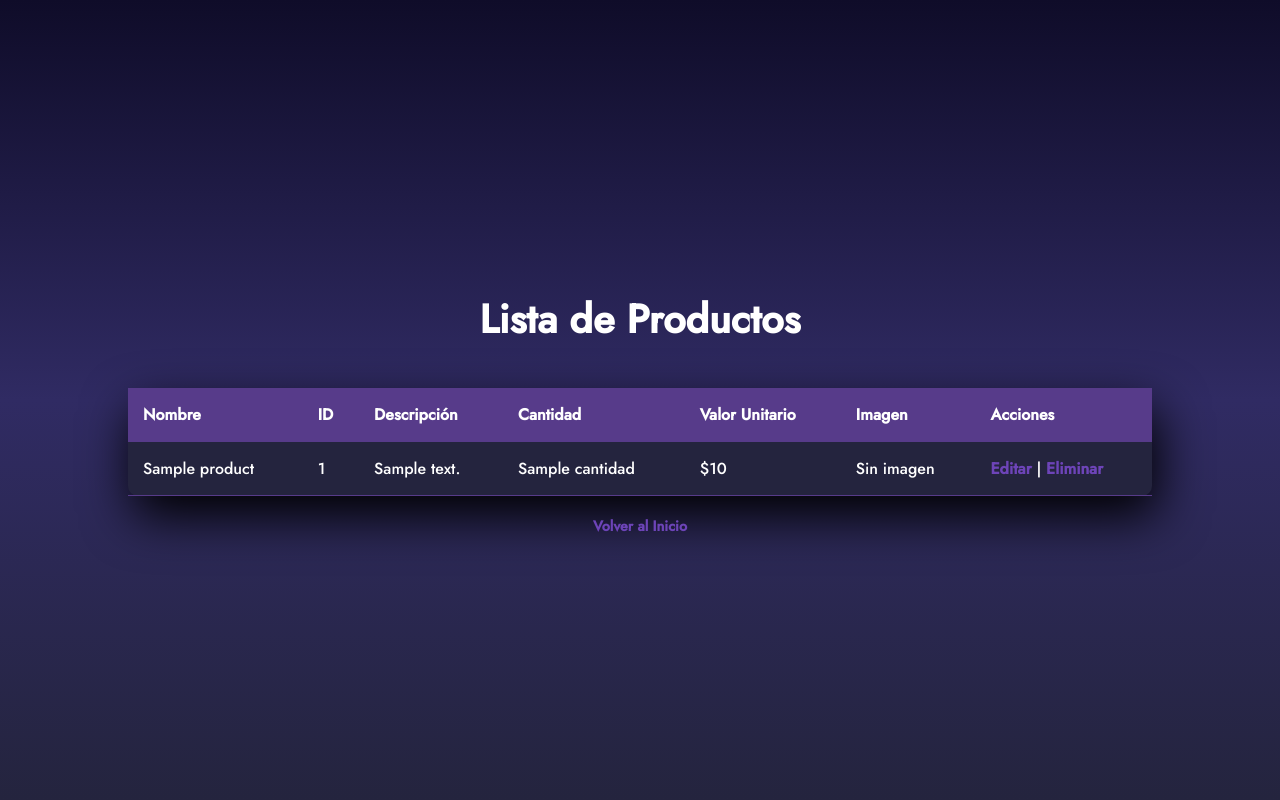
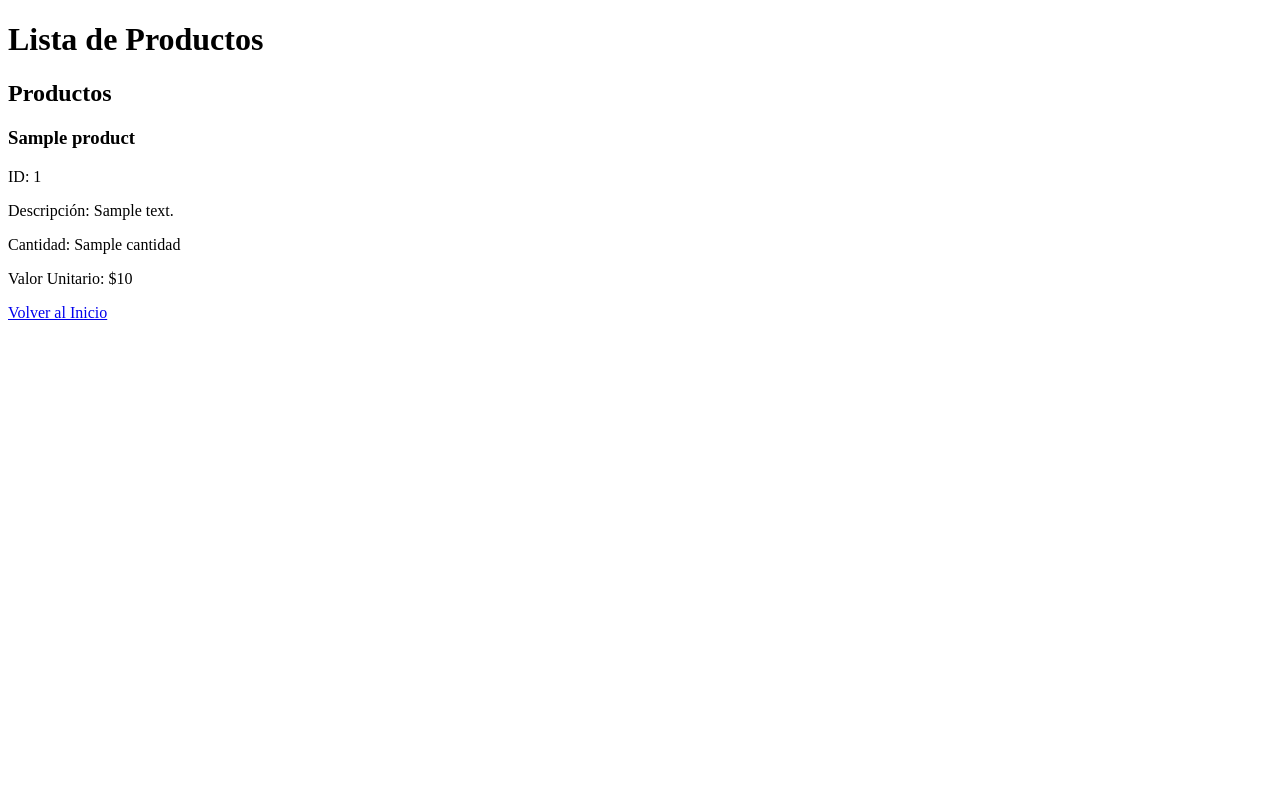
Before and after one commit to ElColombianit0/huevos-max-campos, a Flask app: template templates/list_products.html in a window 1280 px wide. Run offline with Flask 3, Linux system fonts and the light colour scheme; the template is opened without the code that fills it: most values are stand-ins (such as "Sample title", 1, 10 or a date in 2020).

Commit message:
Lo ultimo modificado

```diff
--- a/app.py
+++ b/app.py
@@ -11,12 +11,13 @@ from reportlab.lib import colors
 from reportlab.lib.units import inch
 from reportlab.pdfbase import pdfmetrics
 from reportlab.pdfbase.ttfonts import TTFont
-from datetime import datetime
+from authlib.integrations.flask_client import OAuth
+import os
 
 # Crear la aplicación Flask
 application = Flask(__name__, template_folder='templates')
 
-# Configuración de sesiones (usar cookies)
+# Configuración de sesiones
 application.config['SECRET_KEY'] = 'supersecretkey123'
 application.config['PERMANENT_SESSION_LIFETIME'] = 1800
 application.config['SESSION_PERMANENT'] = False
@@ -32,10 +33,19 @@ try:
     users_collection = db['users']
     stock_collection = db['stock']
     products_collection = db['products']
-    purchases_collection = db['purchases']  # Nueva colección para las compras
 except Exception as e:
     print(f"Error al conectar a MongoDB: {e}")
     raise Exception("No se pudo conectar a MongoDB")
+
+# Configuración de OAuth para Google
+oauth = OAuth(application)
+google = oauth.register(
+    name='google',
+    client_id='TU_CLIENT_ID',  # Reemplaza con tu client_id de Google
+    client_secret='TU_CLIENT_SECRET',  # Reemplaza con tu client_secret
+    server_metadata_url='https://accounts.google.com/.well-known/openid-configuration',
+    client_kwargs={'scope': 'openid email profile'}
+)
 
 # Eliminar índice obsoleto 'username_1' si existe
 try:
@@ -84,9 +94,43 @@ PRECIOS = {
 # Manejador de errores global
 @application.errorhandler(Exception)
 def handle_exception(e):
-    error_message = f"Error inesperado: {str(e)}"
-    print(error_message)  # Para depuración
-    return render_template('error.html', error=error_message), 500
+    print(f"Error inesperado: {str(e)}")
+    return render_template('error.html', error=f"Error inesperado: {str(e)}"), 500
+
+# Ruta para iniciar el flujo de autenticación con Google
+@application.route('/google')
+def google_login():
+    redirect_uri = url_for('google_auth', _external=True)
+    return google.authorize_redirect(redirect_uri)
+
+# Ruta de callback para Google
+@application.route('/google/auth')
+def google_auth():
+    token = google.authorize_access_token()
+    user_info = google.parse_id_token(token)
+    correo = user_info['email']
+    nombre = user_info['name']
+
+    # Buscar si el usuario ya existe
+    user = users_collection.find_one({"correo": correo})
+    if not user:
+        # Crear una cuenta automáticamente como persona natural
+        users_collection.insert_one({
+            "numero_documento": f"google_{user_info['sub']}",
+            "tipo_documento": "google",
+            "nombre_completo": nombre,
+            "numero_contacto": "0000000000",
+            "correo": correo,
+            "tipo_persona": "natural",
+            "password": generate_password_hash(correo)  # Contraseña dummy
+        })
+
+    # Iniciar sesión
+    session['logged_in'] = True
+    session['correo'] = correo
+    session['tipo_persona'] = user['tipo_persona'] if user else "natural"
+    session['numero_documento'] = user['numero_documento'] if user else f"google_{user_info['sub']}"
+    return redirect(url_for('index'))
 
 @application.route('/login', methods=['GET', 'POST'])
 def login():
@@ -102,9 +146,8 @@ def login():
         session['correo'] = correo
         session['tipo_persona'] = user['tipo_persona']
         session['numero_documento'] = user['numero_documento']
-        print(f"Usuario {correo} ha iniciado sesión correctamente.")
         return redirect(url_for('index'))
-    return render_template('login.html', error=None, signup_error=None)
+    return render_template('login.html', error=None, signup_error=None, google_login_url=url_for('google'))
 
 @application.route('/register', methods=['POST'])
 def register_user():
@@ -252,7 +295,9 @@ def list_products():
     if not session.get('logged_in'):
         return redirect(url_for('login'))
     products = list(products_collection.find())
-    return render_template('list_products.html', products=products)
+    stock = stock_collection.find_one({"type": "huevos"})
+    is_admin = session.get('numero_documento') == '1234567890'
+    return render_template('list_products.html', products=products, stock=stock, is_admin=is_admin)
 
 @application.route('/edit_product/<product_id>', methods=['GET', 'POST'])
 def edit_product(product_id):
@@ -343,7 +388,6 @@ def register_stock():
         return redirect(url_for('index'))
     if request.method == 'POST':
         try:
-            print("Datos recibidos:", request.form)
             tipo = request.form.get('tipo')
             tamano = request.form.get('tamano')
             cantidad_str = request.form.get('cantidad')
@@ -360,7 +404,6 @@ def register_stock():
             if cantidad < 0:
                 return render_template('register_stock.html', error="Cantidad no puede ser negativa", success=None)
             stock_doc = stock_collection.find_one({"type": "huevos"})
-            print("Documento de stock encontrado:", stock_doc)
             if not stock_doc:
                 initial_stock = {
                     "type": "huevos",
@@ -369,7 +412,6 @@ def register_stock():
                 }
                 stock_collection.insert_one(initial_stock)
                 stock_doc = stock_collection.find_one({"type": "huevos"})
-                print("Documento de stock creado:", stock_doc)
             if tipo not in stock_doc or tamano not in stock_doc[tipo]:
                 return render_template('register_stock.html', error="Estructura de stock inválida", success=None)
             current_stock = stock_doc[tipo][tamano]
@@ -378,17 +420,33 @@ def register_stock():
                 {"type": "huevos"},
                 {"$set": {f"{tipo}.{tamano}": new_stock}}
             )
-            print("Resultado de la actualización:", result.modified_count)
             if result.modified_count == 0:
                 return render_template('register_stock.html', error="No se pudo actualizar el stock, intenta de nuevo", success=None)
             updated_stock_doc = stock_collection.find_one({"type": "huevos"})
             updated_stock = updated_stock_doc[tipo][tamano]
-            print("Stock actualizado:", updated_stock)
             return render_template('register_stock.html', success=f"Se agregaron {cantidad} unidades al stock de huevos {tipo} tamaño {tamano}. Stock actual: {updated_stock}", error=None)
         except Exception as e:
             print("Error:", str(e))
             return render_template('register_stock.html', error=f"Error inesperado: {str(e)}", success=None)
     return render_template('register_stock.html', error=None, success=None)
+
+@application.route('/inventory')
+def inventory():
+    if not session.get('logged_in'):
+        return redirect(url_for('login'))
+    stock = stock_collection.find_one({"type": "huevos"})
+    # Datos estáticos para la imagen y descripción (puedes hacerlos dinámicos)
+    inventory_data = {
+        "rojo": {
+            "image": "/static/images/huevo_rojo.jpg",  # Asegúrate de tener esta imagen en la carpeta static
+            "description": "Huevos rojos frescos, disponibles en tamaños A, AA, B y EXTRA."
+        },
+        "blanco": {
+            "image": "/static/images/huevo_blanco.jpg",
+            "description": "Huevos blancos de alta calidad, disponibles en tamaños A, AA, B y EXTRA."
+        }
+    }
+    return render_template('inventory.html', stock=stock, inventory_data=inventory_data)
 
 @application.route('/buy', methods=['GET', 'POST'])
 def buy():
@@ -422,34 +480,6 @@ def buy():
                 {"type": "huevos"},
                 {"$set": {f"{tipo}.{tamano}": stock[tipo][tamano]}}
             )
-
-            # Calcular el precio total para guardar en la colección
-            precio_cubeta = PRECIOS[tipo][tamano]
-            if unidad == 'cubeta':
-                precio_unitario = precio_cubeta
-            else:
-                precio_unitario = (precio_cubeta / 30) * 12
-            subtotal = precio_unitario * cantidad
-            iva = subtotal * 0.05
-            total = subtotal + iva
-
-            # Obtener el nombre del cliente
-            user = users_collection.find_one({"correo": session.get('correo')})
-            if not user:
-                return render_template('buy.html', error="Usuario no encontrado", tipo_persona=tipo_persona)
-            nombre_cliente = user['nombre_completo']
-
-            # Guardar los detalles de la compra en la colección 'purchases'
-            purchase = {
-                "correo": session.get('correo'),
-                "nombre_cliente": nombre_cliente,
-                "fecha": datetime.utcnow(),
-                "detalle": f"Huevo {tipo} {tamano} ({unidad}) x {cantidad}",
-                "total": total
-            }
-            result = purchases_collection.insert_one(purchase)
-            print(f"Compra guardada en la base de datos con ID: {result.inserted_id}")
-
             pdf_buffer = generate_invoice(tipo, tamano, cantidad, unidad)
             return send_file(
                 pdf_buffer,
@@ -461,37 +491,7 @@ def buy():
             return render_template('buy.html', error="Faltan campos en el formulario", tipo_persona=tipo_persona)
         except ValueError:
             return render_template('buy.html', error="Cantidad debe ser un número válido", tipo_persona=tipo_persona)
-        except Exception as e:
-            print(f"Error al procesar la compra: {str(e)}")
-            return render_template('buy.html', error=f"Error al procesar la compra: {str(e)}", tipo_persona=tipo_persona)
     return render_template('buy.html', tipo_persona=tipo_persona, error=None)
-
-@application.route('/admin/purchases', methods=['GET', 'POST'])
-def admin_purchases():
-    if not session.get('logged_in'):
-        return redirect(url_for('login'))
-    if session.get('numero_documento') != '1234567890':
-        return redirect(url_for('index'))
-
-    try:
-        # Verificar si la plantilla existe
-        print("Intentando renderizar purchases.html...")
-        purchases = []
-        search_email = None
-
-        if request.method == 'POST':
-            search_email = request.form.get('email')
-            if search_email:
-                # Buscar compras por correo, insensible a mayúsculas
-                purchases = list(purchases_collection.find({"correo": {"$regex": f"^{search_email}$", "$options": "i"}}))
-                print(f"Compras encontradas para {search_email}: {purchases}")
-            else:
-                return render_template('purchases.html', error="Por favor ingresa un correo para buscar", purchases=None, search_email=None)
-
-        return render_template('purchases.html', purchases=purchases, search_email=search_email, error=None)
-    except Exception as e:
-        print(f"Error en admin_purchases: {str(e)}")
-        raise Exception(f"No se pudo cargar la plantilla purchases.html: {str(e)}")
 
 def generate_invoice(tipo, tamano, cantidad, unidad):
     precio_cubeta = PRECIOS[tipo][tamano]
--- a/templates/list_products.html
+++ b/templates/list_products.html
@@ -1,117 +1,45 @@
 <!DOCTYPE html>
-<html lang="es">
+<html>
 <head>
-    <meta charset="UTF-8">
-    <meta name="viewport" content="width=device-width, initial-scale=1.0">
     <title>Lista de Productos - Huevos Max Campos</title>
-    <link href="https://fonts.googleapis.com/css2?family=Jost:wght@500&display=swap" rel="stylesheet">
-    <style>
-        body {
-            margin: 0;
-            padding: 0;
-            display: flex;
-            flex-direction: column;
-            justify-content: center;
-            align-items: center;
-            min-height: 100vh;
-            font-family: 'Jost', sans-serif;
-            background: linear-gradient(to bottom, #0f0c29, #302b63, #24243e);
-            color: #fff;
-        }
-
-        h1 {
-            font-size: 2.5em;
-            font-weight: bold;
-            text-align: center;
-            margin-bottom: 40px;
-        }
-
-        table {
-            width: 80%;
-            border-collapse: collapse;
-            background: #24243e;
-            border-radius: 10px;
-            box-shadow: 5px 20px 50px #000;
-        }
-
-        th, td {
-            padding: 15px;
-            text-align: left;
-            border-bottom: 1px solid #573b8a;
-        }
-
-        th {
-            background: #573b8a;
-            color: #fff;
-        }
-
-        td img {
-            max-width: 100px;
-            border-radius: 5px;
-        }
-
-        a {
-            color: #6d44b8;
-            text-decoration: none;
-            font-weight: bold;
-        }
-
-        a:hover {
-            color: #573b8a;
-            text-decoration: underline;
-        }
-
-        .back-link {
-            margin-top: 20px;
-            color: #6d44b8;
-            font-size: 0.9em;
-            text-decoration: none;
-            font-weight: bold;
-        }
-
-        .back-link:hover {
-            color: #573b8a;
-            text-decoration: underline;
-        }
-    </style>
 </head>
 <body>
     <h1>Lista de Productos</h1>
-    <table>
-        <thead>
-            <tr>
-                <th>Nombre</th>
-                <th>ID</th>
-                <th>Descripción</th>
-                <th>Cantidad</th>
-                <th>Valor Unitario</th>
-                <th>Imagen</th>
-                <th>Acciones</th>
-            </tr>
-        </thead>
-        <tbody>
-            {% for product in products %}
-                <tr>
-                    <td>{{ product.nombre_producto }}</td>
-                    <td>{{ product.product_id }}</td>
-                    <td>{{ product.descripcion }}</td>
-                    <td>{{ product.cantidad }}</td>
-                    <td>${{ product.valor_unitario }}</td>
-                    <td>
-                        {% if product.imagen %}
-                            <img src="{{ url_for('view_image', product_id=product.product_id) }}" alt="{{ product.nombre_producto }}">
-                        {% else %}
-                            Sin imagen
-                        {% endif %}
-                    </td>
-                    <td>
-                        <a href="{{ url_for('edit_product', product_id=product.product_id) }}">Editar</a> |
-                        <a href="{{ url_for('delete_product', product_id=product.product_id) }}" onclick="return confirm('¿Estás seguro de eliminar este producto?')">Eliminar</a>
-                    </td>
-                </tr>
-            {% endfor %}
-        </tbody>
-    </table>
-    <a href="{{ url_for('index') }}" class="back-link">Volver al Inicio</a>
+    {% if is_admin %}
+        <h2>Inventario de Huevos</h2>
+        <h3>Huevos Rojos</h3>
+        <ul>
+            <li>Tamaño A: {{ stock.rojo.A }} unidades</li>
+            <li>Tamaño AA: {{ stock.rojo.AA }} unidades</li>
+            <li>Tamaño B: {{ stock.rojo.B }} unidades</li>
+            <li>Tamaño EXTRA: {{ stock.rojo.EXTRA }} unidades</li>
+        </ul>
+        <h3>Huevos Blancos</h3>
+        <ul>
+            <li>Tamaño A: {{ stock.blanco.A }} unidades</li>
+            <li>Tamaño AA: {{ stock.blanco.AA }} unidades</li>
+            <li>Tamaño B: {{ stock.blanco.B }} unidades</li>
+            <li>Tamaño EXTRA: {{ stock.blanco.EXTRA }} unidades</li>
+        </ul>
+        <a href="{{ url_for('register_product') }}">Registrar Nuevo Producto</a>
+    {% endif %}
+    <h2>Productos</h2>
+    {% for product in products %}
+        <div>
+            <h3>{{ product.nombre_producto }}</h3>
+            <p>ID: {{ product.product_id }}</p>
+            <p>Descripción: {{ product.descripcion }}</p>
+            <p>Cantidad: {{ product.cantidad }}</p>
+            <p>Valor Unitario: ${{ product.valor_unitario }}</p>
+            {% if product.imagen %}
+                <img src="{{ url_for('view_image', product_id=product.product_id) }}" alt="{{ product.nombre_producto }}" width="100">
+            {% endif %}
+            {% if is_admin %}
+                <a href="{{ url_for('edit_product', product_id=product.product_id) }}">Editar</a>
+                <a href="{{ url_for('delete_product', product_id=product.product_id) }}">Eliminar</a>
+            {% endif %}
+        </div>
+    {% endfor %}
+    <a href="{{ url_for('index') }}">Volver al Inicio</a>
 </body>
 </html>
```
Also changed, not shown: templates/inventory.html (added, +28 -0 lines), templates/login.html (+18 -44 lines).
